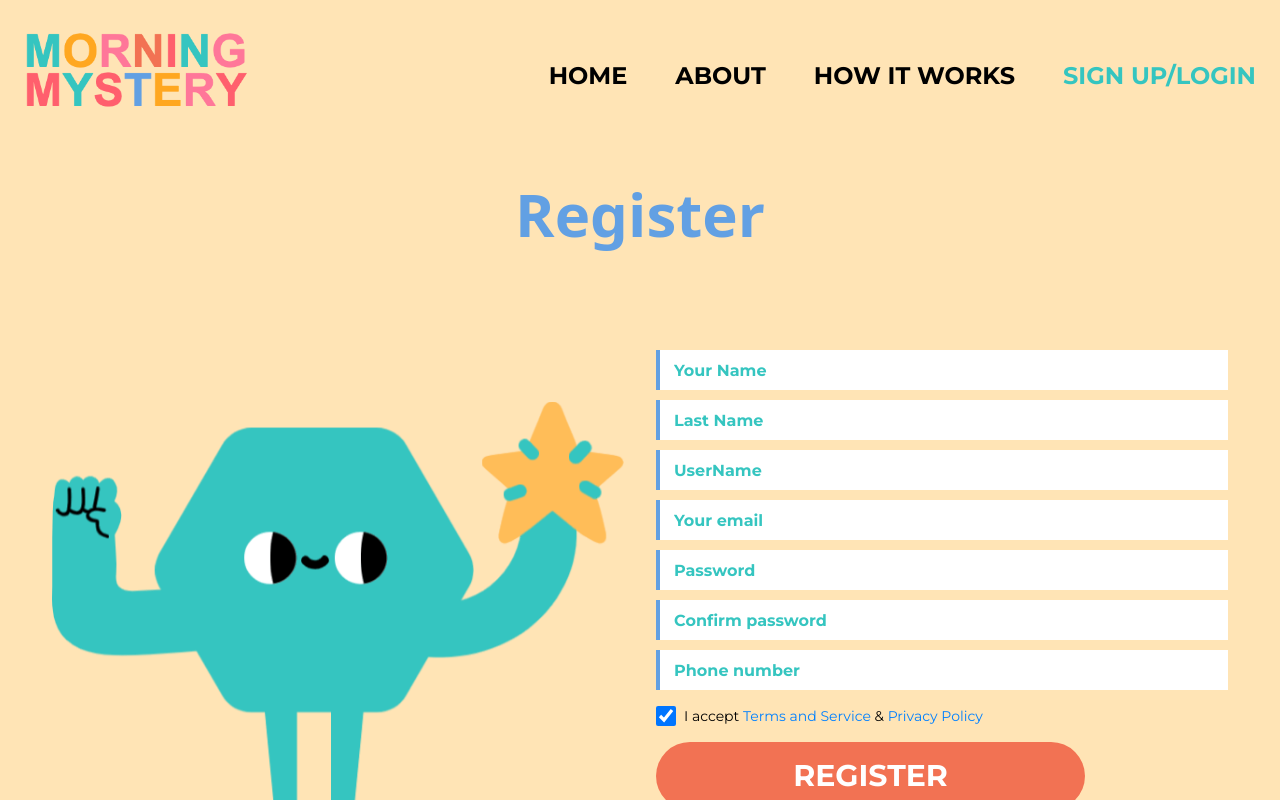
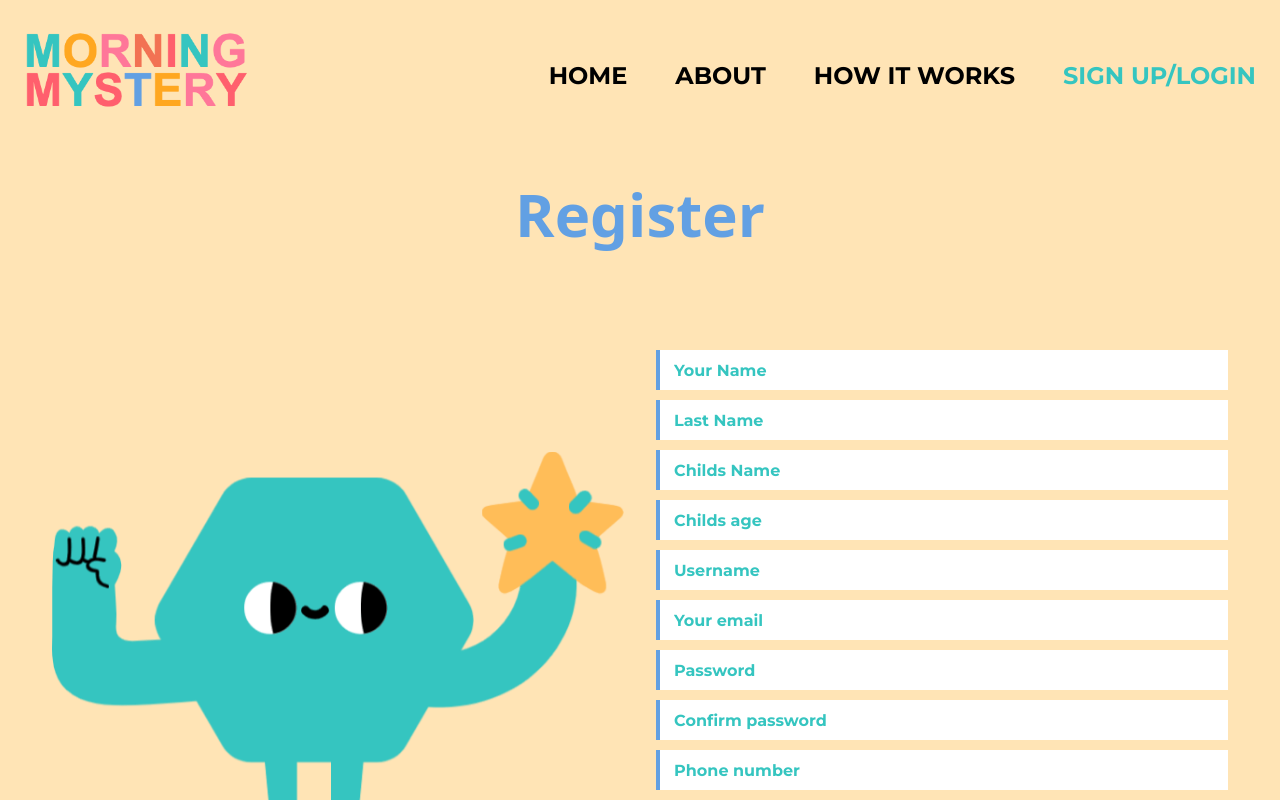
Before and after one commit to devahsanabdullah/mystery, a React (Vite) app: page /register in a window 1280 px wide. Shown: the top 800 px of the page. Built offline with nearby package versions, Linux system fonts and the light colour scheme.

Commit message:
fix(): register

```diff
--- a/src/Pages/Register/index.tsx
+++ b/src/Pages/Register/index.tsx
@@ -69,11 +69,38 @@
 
                     <div className="mt-2.5 md:px-0 px-4">
                       <Field
+                        id="lastName"
+                        name="lastName"
+                        type="text"
+                        autoComplete="given-lastName"
+                        placeholder="Childs Name "
+                        className="block w-full border-l-4 border-[#62A0E3] px-3.5 py-2 outline-none placeholder:font-montserratBold placeholder:text-[#35C5C0]"
+                      />
+                      {touched.lastName && errors.lastName && (
+                        <div className="text-red-600">{errors.lastName}</div>
+                      )}
+                    </div>
+                    <div className="mt-2.5 md:px-0 px-4">
+                      <Field
+                        id="lastName"
+                        name="lastName"
+                        type="text"
+                        autoComplete="given-lastName"
+                        placeholder="Childs age"
+                        className="block w-full border-l-4 border-[#62A0E3] px-3.5 py-2 outline-none placeholder:font-montserratBold placeholder:text-[#35C5C0]"
+                      />
+                      {touched.lastName && errors.lastName && (
+                        <div className="text-red-600">{errors.lastName}</div>
+                      )}
+                    </div>
+
+                    <div className="mt-2.5 md:px-0 px-4">
+                      <Field
                         id="userName"
                         name="userName"
                         type="text"
                         autoComplete="given-userName"
-                        placeholder="UserName"
+                        placeholder="Username"
                         className="block w-full border-l-4 border-[#62A0E3] px-3.5 py-2 outline-none placeholder:font-montserratBold placeholder:text-[#35C5C0]"
                       />
                       {touched.userName && errors.userName && (
```
Also changed, not shown: 5 other files (tests, documents, lock files or other folders).
